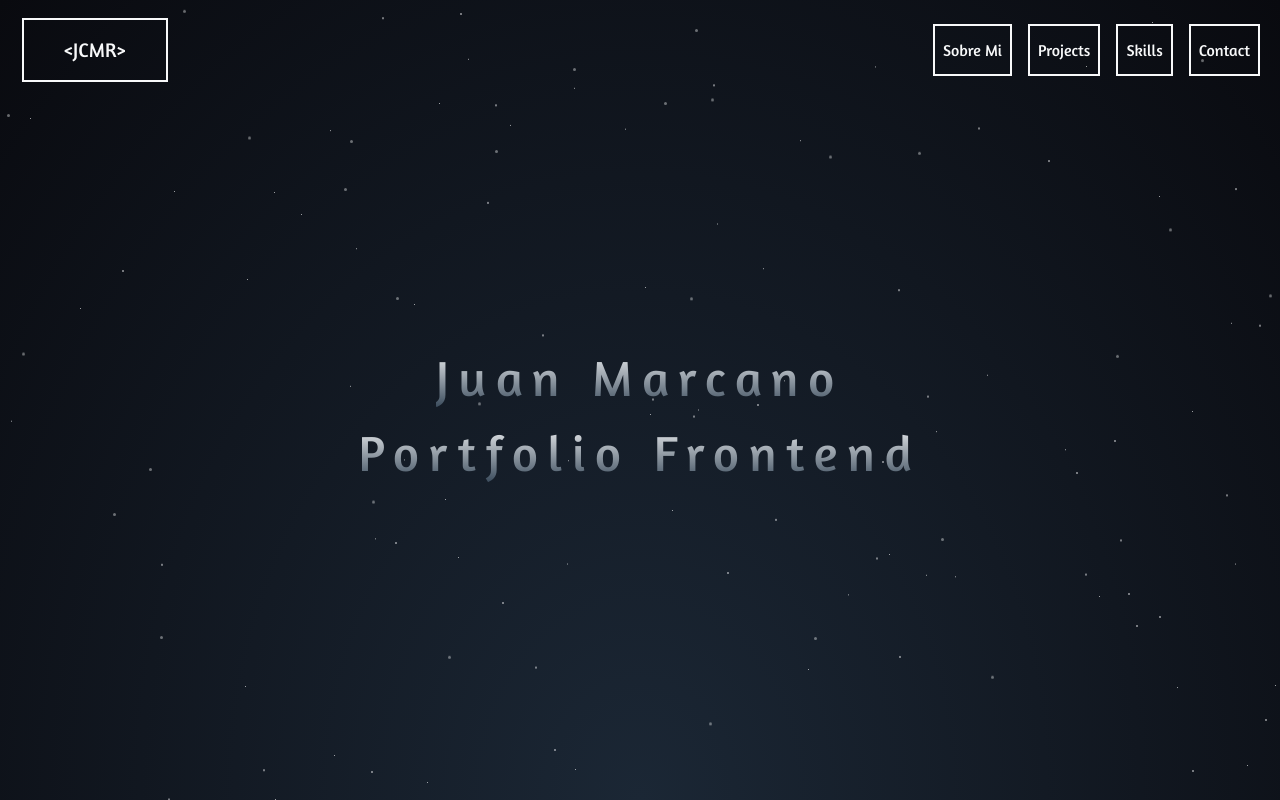
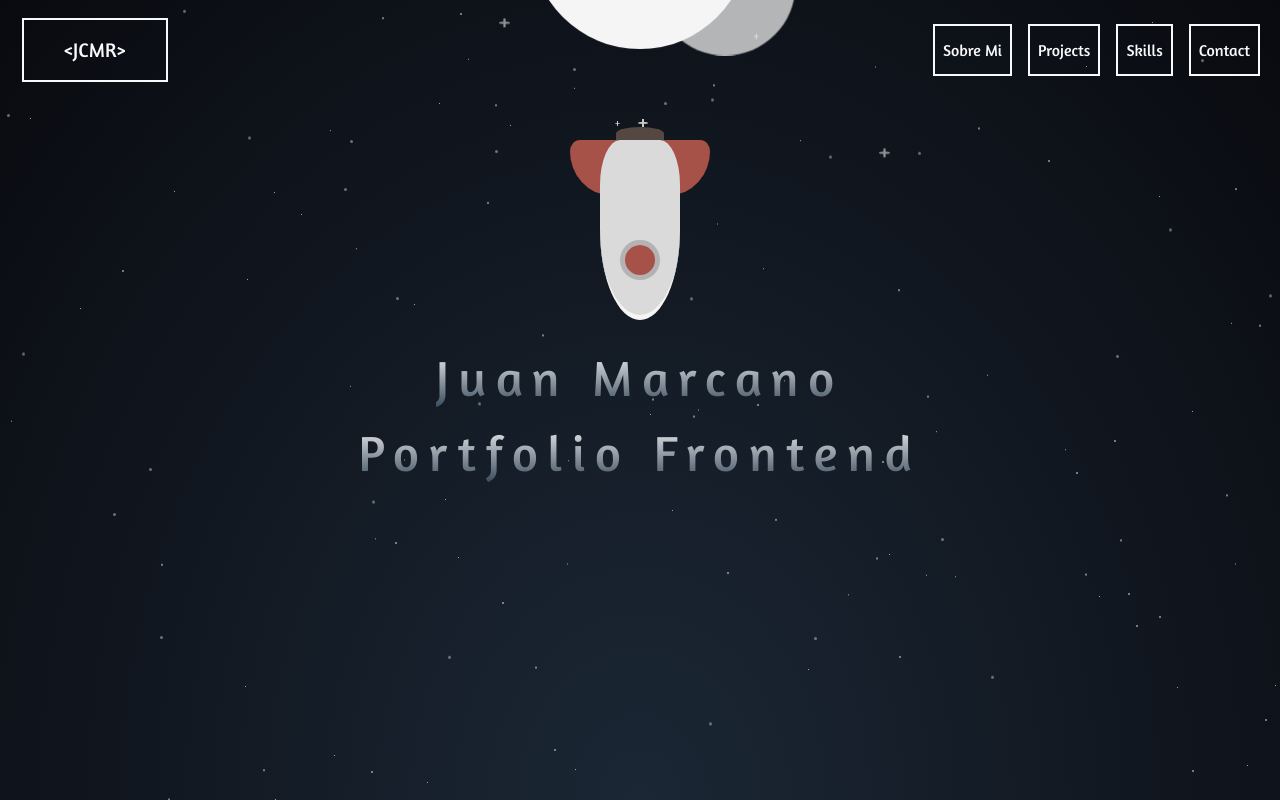
Before and after one commit to Juan-Marcano-dev/My-Portfolio, a React (Vite) app: page / in a window 1280 px wide. Built offline with nearby package versions, Linux system fonts and the light colour scheme.

Commit message:
organizando carpetas

```diff
--- a/src/App.jsx
+++ b/src/App.jsx
@@ -2,6 +2,7 @@ import { useState } from "react";
 import "./App.css";
 import StarsBackground from './Components/StarsBackground';
 import ScrollEffect from './components/ScrollEffect';
+import ScrollArrow from './Components/ScrollArrow';
 import {
   Navbar,
   NavbarBrand,
@@ -46,10 +47,10 @@ function App() {
         </Collapse>
       </Navbar>
       <div>
-
       <StarsBackground />
       <ScrollEffect />
     </div>
+
     </div>
   );
 }
--- a/src/Components/ScrollArrow.jsx
+++ b/src/Components/ScrollArrow.jsx
@@ -1,30 +1,35 @@
-import React, { useEffect, useState } from 'react';
-import './ScrollArrow.css'; // Asegúrate de tener este archivo CSS
 
-const ScrollArrow = () => {
-  const [opacity, setOpacity] = useState(1);
+import React from 'react';
+import './styles.css/ScrollArrow.css';
 
-  useEffect(() => {
-    const handleScroll = () => {
-      const topWindow = window.scrollY;
-      const position = 1 - (topWindow * 1.5) / window.innerHeight;
-      setOpacity(position);
-    };
-
-    window.addEventListener('scroll', handleScroll);
-
-    return () => {
-      window.removeEventListener('scroll', handleScroll);
-    };
-  }, []);
+const Rocket = () => {
+  const scrollToHeader = () => {
+    const header = document.getElementById('main-header');
+    if (header) {
+      header.scrollIntoView({ behavior: 'smooth' });
+    }
+  };
 
   return (
-    <div className="arrow-wrap" style={{ opacity }}>
-      <a href="#content">
-        <span className="arrow"></span>
-      </a>
+    <div className="rocket-wrapper" onClick={scrollToHeader} style={{ cursor: 'pointer' }}>
+      <div className="rocket">
+        <div className="rocket-body">
+          <div className="body"></div>
+          <div className="fin fin-left"></div>
+          <div className="fin fin-right"></div>
+          <div className="window"></div>
+        </div>
+        <div className="exhaust-flame"></div>
+        <ul className="exhaust-fumes">
+          <li></li><li></li><li></li><li></li><li></li>
+          <li></li><li></li><li></li><li></li>
+        </ul>
+        <ul className="star">
+          <li></li><li></li><li></li><li></li><li></li><li></li><li></li>
+        </ul>
+      </div>
     </div>
   );
 };
 
-export default ScrollArrow;
+export default Rocket;
--- a/src/Components/ScrollEffect.jsx
+++ b/src/Components/ScrollEffect.jsx
@@ -14,7 +14,6 @@ function ScrollEffect() {
       (entries) => {
         entries.forEach((entry) => {
           if (entry.target.id === "left-img") {
-
             setLeftVisible(entry.isIntersecting);
           }
           if (entry.target.id === "right-img") {
--- a/src/Components/StarsBackground.jsx
+++ b/src/Components/StarsBackground.jsx
@@ -1,5 +1,6 @@
 import { useEffect, useState } from "react";
 import "../index.css";
+import ScrollArrow from "./ScrollArrow";
 
 function StarsBackground() {
   const [layers, setLayers] = useState({});
@@ -49,6 +50,7 @@ function StarsBackground() {
         <br />
         <span>Portfolio Frontend</span>
       </div>
+      <ScrollArrow/>
     </div>
   );
 }
--- /dev/null
+++ b/src/Components/styles.css/ScrollArrow.css
@@ -0,0 +1,300 @@
+
+:root {
+    --white: #f5f5f5;
+    --lightgrey: #dadada;
+    --midgrey: #b4b2b2;
+    --darkgrey: #554842;
+    --red: #f01a19;
+    --darkred: #a75248;
+  }
+
+  body {
+    overflow-x: hidden;
+  }
+
+  .rocket-wrapper {
+    position: absolute;
+    top: 20px;
+    left: 50%;
+    transform: translateX(-50%);
+    z-index: 1000;
+  }
+
+  .rocket {
+    transform: rotate(180deg);
+    position: relative;
+    width: 80px;
+    height: 300px;
+  }
+
+  .rocket-body {
+    width: 80px;
+    margin: 0 auto;
+    animation: bounce 0.5s infinite;
+    position: relative;
+  }
+
+  .body {
+    background-color: var(--lightgrey);
+    height: 180px;
+    border-top-right-radius: 100%;
+    border-top-left-radius: 100%;
+    border-bottom-left-radius: 50%;
+    border-bottom-right-radius: 50%;
+    border-top: 5px solid var(--white);
+  }
+
+  .rocket-body::before {
+    content: '';
+    position: absolute;
+    left: 50%;
+    transform: translateX(-50%);
+    width: 48px;
+    height: 13px;
+    background-color: var(--darkgrey);
+    bottom: -13px;
+    border-bottom-right-radius: 60%;
+    border-bottom-left-radius: 60%;
+  }
+
+  .window {
+    position: absolute;
+    width: 40px;
+    height: 40px;
+    border-radius: 50%;
+    background-color: var(--darkred);
+    left: 50%;
+    top: 40px;
+    transform: translateX(-50%);
+    border: 5px solid var(--midgrey);
+  }
+
+  .fin {
+    position: absolute;
+    z-index: -1;
+    height: 55px;
+    width: 50px;
+    background-color: var(--darkred);
+  }
+
+  .fin-left {
+    left: -30px;
+    top: 125px;
+    border-top-left-radius: 80%;
+    border-bottom-left-radius: 20%;
+  }
+
+  .fin-right {
+    right: -30px;
+    top: 125px;
+    border-top-right-radius: 80%;
+    border-bottom-right-radius: 20%;
+  }
+
+  .exhaust-flame {
+    position: absolute;
+    top: 90%;
+    width: 28px;
+    background: linear-gradient(to bottom, transparent 10%, var(--white) 100%);
+    height: 150px;
+    left: 50%;
+    transform: translateX(-50%);
+    animation: exhaust 0.2s infinite;
+  }
+
+  .exhaust-fumes li {
+    width: 60px;
+    height: 60px;
+    background-color: var(--white);
+    list-style: none;
+    position: absolute;
+    border-radius: 50%;
+  }
+
+  .exhaust-fumes li:nth-child(1) {
+    width: 200px;
+    height: 200px;
+    bottom: -300px;
+    animation: fumes 5s infinite;
+  }
+  .exhaust-fumes li:nth-child(2) {
+    width: 150px;
+    height: 150px;
+    left: -120px;
+    top: 260px;
+    animation: fumes 3.2s infinite;
+  }
+  .exhaust-fumes li:nth-child(3) {
+    width: 120px;
+    height: 120px;
+    left: -40px;
+    top: 330px;
+    animation: fumes 3s 1s infinite;
+  }
+  .exhaust-fumes li:nth-child(4) {
+    width: 100px;
+    height: 100px;
+    left: -170px;
+    animation: fumes 4s 2s infinite;
+    top: 380px;
+  }
+  .exhaust-fumes li:nth-child(5) {
+    width: 130px;
+    height: 130px;
+    left: -120px;
+    top: 350px;
+    animation: fumes 5s infinite;
+  }
+  .exhaust-fumes li:nth-child(6) {
+    width: 200px;
+    height: 200px;
+    left: -60px;
+    top: 280px;
+    animation: fumes2 10s infinite;
+  }
+  .exhaust-fumes li:nth-child(7) {
+    width: 100px;
+    height: 100px;
+    left: -100px;
+    top: 320px;
+  }
+  .exhaust-fumes li:nth-child(8) {
+    width: 110px;
+    height: 110px;
+    left: 70px;
+    top: 340px;
+  }
+  .exhaust-fumes li:nth-child(9) {
+    width: 90px;
+    height: 90px;
+    left: 200px;
+    top: 380px;
+    animation: fumes 20s infinite;
+  }
+
+  .star li {
+    list-style: none;
+    position: absolute;
+  }
+
+  .star li::before,
+  .star li::after {
+    content: '';
+    position: absolute;
+    background-color: var(--white);
+  }
+
+  .star li::before {
+    width: 10px;
+    height: 2px;
+    border-radius: 50%;
+  }
+
+  .star li::after {
+    height: 8px;
+    width: 2px;
+    left: 4px;
+    top: -3px;
+  }
+
+  .star li:nth-child(1) {
+    top: -30px;
+    left: -210px;
+    animation: twinkle 0.4s infinite;
+  }
+  .star li:nth-child(2) {
+    top: 0;
+    left: 60px;
+    animation: twinkle 0.5s infinite;
+  }
+  .star li:nth-child(2)::before {
+    height: 1px;
+    width: 5px;
+  }
+  .star li:nth-child(2)::after {
+    width: 1px;
+    height: 5px;
+    top: -2px;
+    left: 2px;
+  }
+  .star li:nth-child(3) {
+    left: 120px;
+    top: 220px;
+    animation: twinkle 1s infinite;
+  }
+  .star li:nth-child(4) {
+    left: -100px;
+    top: 200px;
+    animation: twinkle 0.5s ease infinite;
+  }
+  .star li:nth-child(5) {
+    left: 170px;
+    top: 100px;
+    animation: twinkle 0.4s ease infinite;
+  }
+  .star li:nth-child(6) {
+    top: 87px;
+    left: -79px;
+    animation: twinkle 0.2s infinite;
+  }
+  .star li:nth-child(6)::before {
+    height: 1px;
+    width: 5px;
+  }
+  .star li:nth-child(6)::after {
+    width: 1px;
+    height: 5px;
+    top: -2px;
+    left: 2px;
+  }
+
+  @keyframes bounce {
+    0% {
+      transform: translateY(0px);
+    }
+    50% {
+      transform: translateY(-4px);
+    }
+    100% {
+      transform: translateY(0px);
+    }
+  }
+
+  @keyframes exhaust {
+    0% {
+      background: linear-gradient(to bottom, transparent 10%, var(--white) 100%);
+    }
+    50% {
+      background: linear-gradient(to bottom, transparent 8%, var(--white) 100%);
+    }
+    75% {
+      background: linear-gradient(to bottom, transparent 12%, var(--white) 100%);
+    }
+  }
+
+  @keyframes fumes {
+    50% {
+      transform: scale(1.5);
+      background-color: transparent;
+    }
+    51% {
+      transform: scale(0.8);
+    }
+    100% {
+      background-color: var(--white);
+      transform: scale(1);
+    }
+  }
+
+  @keyframes fumes2 {
+    50% {
+      transform: scale(1.1);
+    }
+  }
+
+  @keyframes twinkle {
+    80% {
+      transform: scale(1.1);
+      opacity: 0.7;
+    }
+  }
```
Also changed, not shown: src/Components/styles.css/ScrollEffect.css (added), src/index.css (line endings or trailing spaces).
